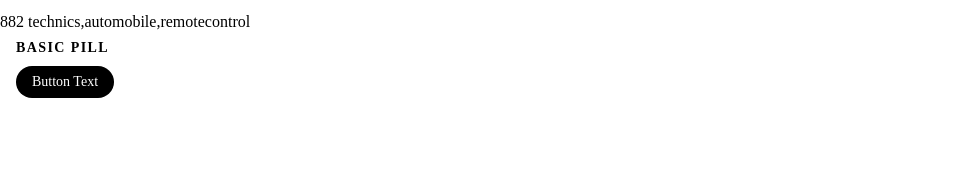
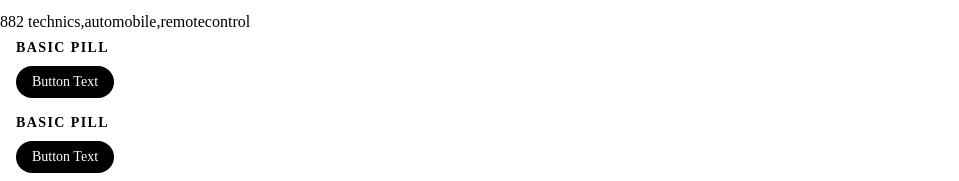
Before and after one commit to charlsons/testfit, a plain HTML site: page index.html in a window 1280 px wide. Shown: the part 3180-3361 px from the top of the page, without its empty margins (0-959 px from the left). Before the commit the page ends 3286 px from the top, so only its background shows below. Drawn offline with nearby package versions, Linux system fonts and the light colour scheme; no server answers.

Commit message:
Update index.html

```diff
--- a/index.html
+++ b/index.html
@@ -188,5 +188,9 @@
   <h1 class="f6 fw6 ttu tracked">Basic pill</h1>
   <a class="mv-login f6 link dim br-pill ph3 pv2 mb2 dib white bg-black" href="">Button Text</a>
 </div>
+    <div class="mv-login ph3">
+  <h1 class="f6 fw6 ttu tracked">Basic pill</h1>
+  <a class="mv-login f6 link dim br-pill ph3 pv2 mb2 dib white bg-black" href="">Button Text</a>
+</div>
   </body>
   </html>
```
